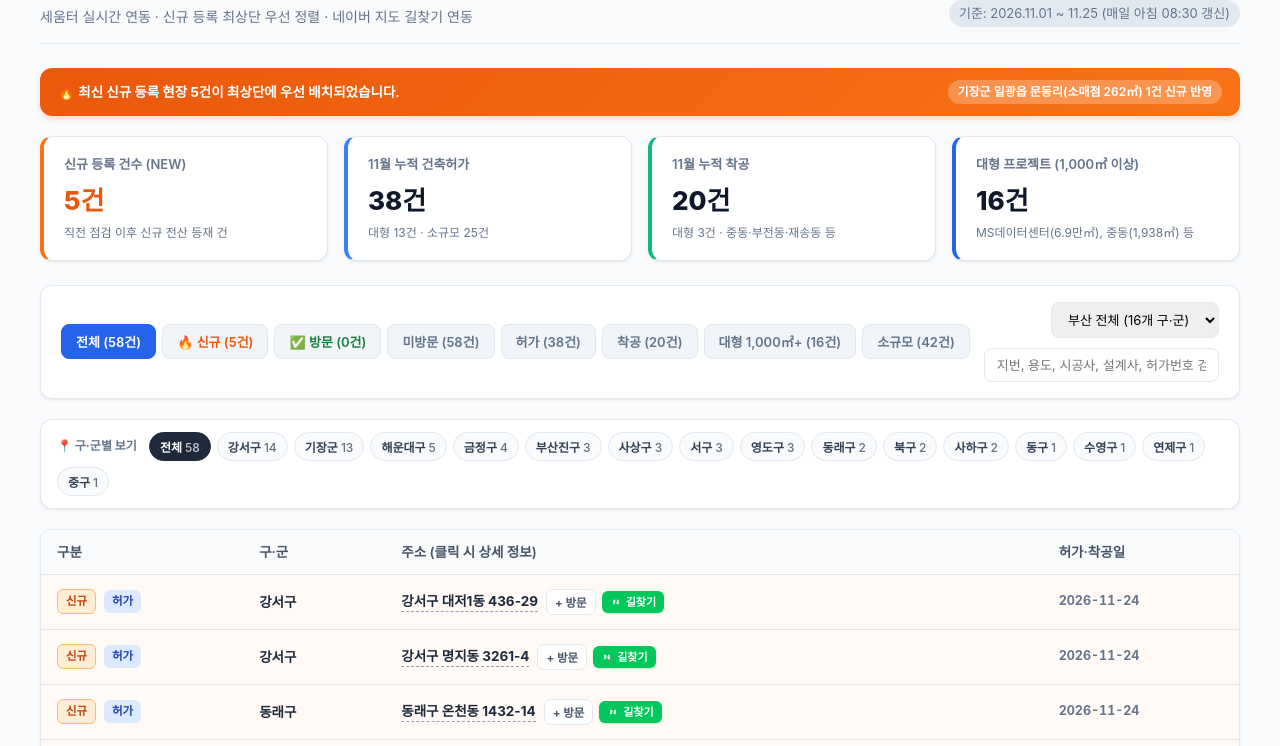
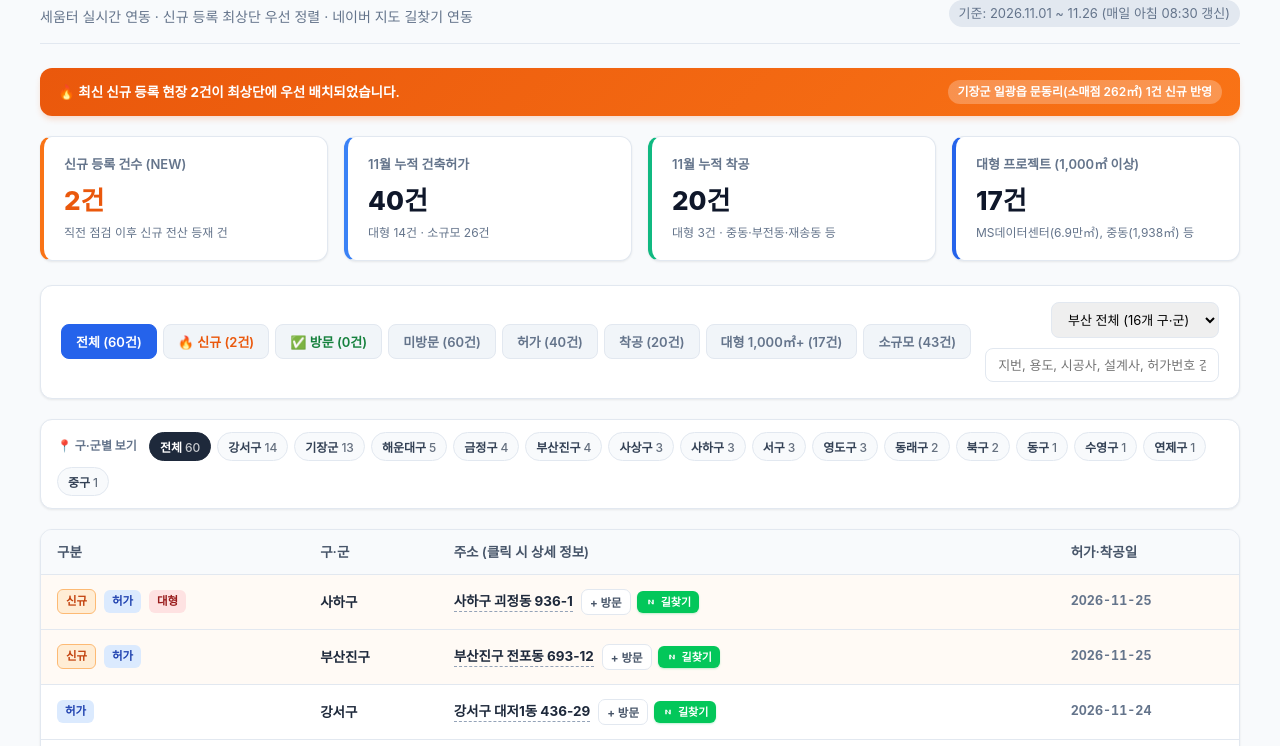
Before and after one commit to dy-109/busan-building-permits, a plain HTML site: page index.html in a window 1280 px wide. Shown: the part 54-800 px from the top of the page. Drawn offline with nearby package versions, Linux system fonts and the light colour scheme.

Commit message:
Update dashboard 2026-11-26

```diff
--- a/index.html
+++ b/index.html
@@ -236,19 +236,19 @@
         <p class="header-sub" style="color: var(--text-muted); font-size: 14px; margin-top: 4px;">세움터 실시간 연동 · 신규 등록 최상단 우선 정렬 · 네이버 지도 길찾기 연동</p>
       </div>
       <div class="last-updated">
-        기준: 2026.11.01 ~ 11.25 (매일 아침 08:30 갱신)
+        기준: 2026.11.01 ~ 11.26 (매일 아침 08:30 갱신)
       </div>
     </header>
 
     <!-- New Items Banner -->
     <div class="new-banner" id="new-items-banner">
-      <div>🔥 <strong>최신 신규 등록 현장 5건</strong>이 최상단에 우선 배치되었습니다.</div>
+      <div>🔥 <strong>최신 신규 등록 현장 2건</strong>이 최상단에 우선 배치되었습니다.</div>
       <div class="new-banner-chip">기장군 일광읍 문동리(소매점 262㎡) 1건 신규 반영</div>
     </div>
 
     <!-- Mobile KPI Toggle -->
     <button class="kpi-toggle-btn" id="kpi-toggle-btn" onclick="toggleKpi()">
-      <span>📊 11월 현황 요약 (전체 58 · 허가 38 · 착공 20)</span>
+      <span>📊 11월 현황 요약 (전체 60 · 허가 40 · 착공 20)</span>
       <span id="kpi-toggle-arrow">▾</span>
     </button>
 
@@ -256,13 +256,13 @@
     <div class="kpi-grid" id="kpi-grid">
       <div class="kpi-card new">
         <div class="kpi-title">신규 등록 건수 (NEW)</div>
-        <div class="kpi-value" style="color: #ea580c;" id="kpi-new-count">5건</div>
+        <div class="kpi-value" style="color: #ea580c;" id="kpi-new-count">2건</div>
         <div class="kpi-desc">직전 점검 이후 신규 전산 등재 건</div>
       </div>
       <div class="kpi-card pms">
         <div class="kpi-title">11월 누적 건축허가</div>
-        <div class="kpi-value" id="kpi-pms-count">38건</div>
-        <div class="kpi-desc">대형 13건 · 소규모 25건</div>
+        <div class="kpi-value" id="kpi-pms-count">40건</div>
+        <div class="kpi-desc">대형 14건 · 소규모 26건</div>
       </div>
       <div class="kpi-card stc">
         <div class="kpi-title">11월 누적 착공</div>
@@ -271,7 +271,7 @@
       </div>
       <div class="kpi-card highlight">
         <div class="kpi-title">대형 프로젝트 (1,000㎡ 이상)</div>
-        <div class="kpi-value" id="kpi-large-count">16건</div>
+        <div class="kpi-value" id="kpi-large-count">17건</div>
         <div class="kpi-desc">MS데이터센터(6.9만㎡), 중동(1,938㎡) 등</div>
       </div>
     </div>
@@ -279,14 +279,14 @@
     <!-- Filter & Search Controls -->
     <div class="controls-card">
       <div class="filter-tabs" id="tab-group">
-        <button class="tab-btn active" data-filter="all">전체 (58건)</button>
-        <button class="tab-btn tab-new" data-filter="new" style="color: #ea580c;">🔥 신규 (5건)</button>
+        <button class="tab-btn active" data-filter="all">전체 (60건)</button>
+        <button class="tab-btn tab-new" data-filter="new" style="color: #ea580c;">🔥 신규 (2건)</button>
         <button class="tab-btn" data-filter="visited" style="color: #15803d;">✅ 방문 (<span id="visited-tab-count">0</span>건)</button>
         <button class="tab-btn" data-filter="unvisited">미방문 (<span id="unvisited-tab-count">0</span>건)</button>
-        <button class="tab-btn" data-filter="pms">허가 (38건)</button>
+        <button class="tab-btn" data-filter="pms">허가 (40건)</button>
         <button class="tab-btn" data-filter="stc">착공 (20건)</button>
-        <button class="tab-btn" data-filter="large">대형 1,000㎡+ (16건)</button>
-        <button class="tab-btn" data-filter="small">소규모 (42건)</button>
+        <button class="tab-btn" data-filter="large">대형 1,000㎡+ (17건)</button>
+        <button class="tab-btn" data-filter="small">소규모 (43건)</button>
       </div>
       <div class="search-group">
         <select class="select-input" id="sigungu-select">
@@ -396,6 +396,44 @@
     const DATA = [
       {
             "type": "허가",
+            "sigungu": "사하구",
+            "loc": "부산광역시 사하구 괴정동 936-1",
+            "bldNm": "괴정동 신축허가(소매점·의원)",
+            "pmsno": "2026-건축과-신축허가-10",
+            "date": "2026-11-25",
+            "purps": "제1종근린생활시설(소매점·의원)",
+            "area": 1952.87,
+            "floors": "",
+            "strct": "",
+            "isLarge": true,
+            "lat": 35.1000967160688,
+            "lng": 128.992233007876,
+            "isNew": true,
+            "builder": "",
+            "designer": "",
+            "supervisor": ""
+      },
+      {
+            "type": "허가",
+            "sigungu": "부산진구",
+            "loc": "부산광역시 부산진구 전포동 693-12",
+            "bldNm": "전포동 신축허가(학원)",
+            "pmsno": "2026-건축과-신축허가-15",
+            "date": "2026-11-25",
+            "purps": "제2종근린생활시설(학원)",
+            "area": 992.0,
+            "floors": "",
+            "strct": "",
+            "isLarge": false,
+            "lat": 35.1536017846596,
+            "lng": 129.063773422646,
+            "isNew": true,
+            "builder": "",
+            "designer": "",
+            "supervisor": ""
+      },
+      {
+            "type": "허가",
             "sigungu": "강서구",
             "loc": "부산광역시 강서구 대저1동 436-29",
             "bldNm": "대저1동 신축허가(제2종근생·제조업소)",
@@ -408,7 +446,7 @@
             "isLarge": false,
             "lat": 35.2159141223468,
             "lng": 128.979919634614,
-            "isNew": true,
+            "isNew": false,
             "builder": "",
             "designer": "",
             "supervisor": ""
@@ -427,7 +465,7 @@
             "isLarge": false,
             "lat": 35.0861581459473,
             "lng": 128.911337794633,
-            "isNew": true,
+            "isNew": false,
             "builder": "",
             "designer": "",
             "supervisor": ""
@@ -446,45 +484,7 @@
             "isLarge": false,
             "lat": 35.2070927863098,
             "lng": 129.074587473015,
-            "isNew": true,
-            "builder": "",
-            "designer": "",
-            "supervisor": ""
-      },
-      {
-            "type": "착공",
-            "sigungu": "중구",
-            "loc": "부산광역시 중구 동광동5가 16-32",
-            "bldNm": "동광동5가 근린생활시설 착공(11-09 신고)",
-            "pmsno": "2026-재생건축과-신축신고-1",
-            "date": "2026-11-23",
-            "purps": "제1종근린생활시설",
-            "area": 58.14,
-            "floors": "지상2층",
-            "strct": "일반철골구조",
-            "isLarge": false,
-            "lat": 35.1077851974251,
-            "lng": 129.033345836311,
-            "isNew": true,
-            "builder": "",
-            "designer": "",
-            "supervisor": ""
-      },
-      {
-            "type": "착공",
-            "sigungu": "북구",
-            "loc": "부산광역시 북구 만덕동 49-17",
-            "bldNm": "만덕동 신축착공(소매점)",
-            "pmsno": "2026-건축과-신축신고-5",
-            "date": "2026-11-23",
-            "purps": "제1종근린생활시설(소매점)",
-            "area": 46.72,
-            "floors": "",
-            "strct": "",
-            "isLarge": false,
-            "lat": 35.2140734111336,
-            "lng": 129.04558593002,
-            "isNew": true,
+            "isNew": false,
             "builder": "",
             "designer": "",
             "supervisor": ""
@@ -525,6 +525,44 @@
             "isNew": false,
             "builder": "",
             "designer": "주식회사에이원건축사사무소",
+            "supervisor": ""
+      },
+      {
+            "type": "착공",
+            "sigungu": "중구",
+            "loc": "부산광역시 중구 동광동5가 16-32",
+            "bldNm": "동광동5가 근린생활시설 착공(11-09 신고)",
+            "pmsno": "2026-재생건축과-신축신고-1",
+            "date": "2026-11-23",
+            "purps": "제1종근린생활시설",
+            "area": 58.14,
+            "floors": "지상2층",
+            "strct": "일반철골구조",
+            "isLarge": false,
+            "lat": 35.1077851974251,
+            "lng": 129.033345836311,
+            "isNew": false,
+            "builder": "",
+            "designer": "",
+            "supervisor": ""
+      },
+      {
+            "type": "착공",
+            "sigungu": "북구",
+            "loc": "부산광역시 북구 만덕동 49-17",
+            "bldNm": "만덕동 신축착공(소매점)",
+            "pmsno": "2026-건축과-신축신고-5",
+            "date": "2026-11-23",
+            "purps": "제1종근린생활시설(소매점)",
+            "area": 46.72,
+            "floors": "",
+            "strct": "",
+            "isLarge": false,
+            "lat": 35.2140734111336,
+            "lng": 129.04558593002,
+            "isNew": false,
+            "builder": "",
+            "designer": "",
             "supervisor": ""
       },
       {
```
